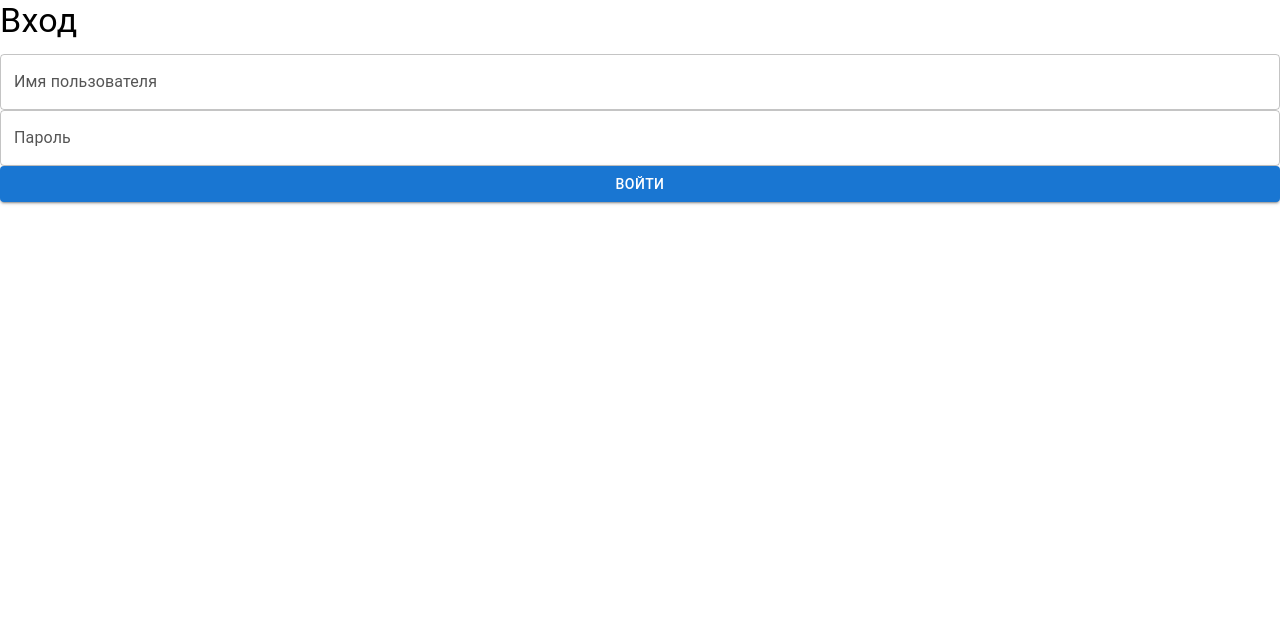
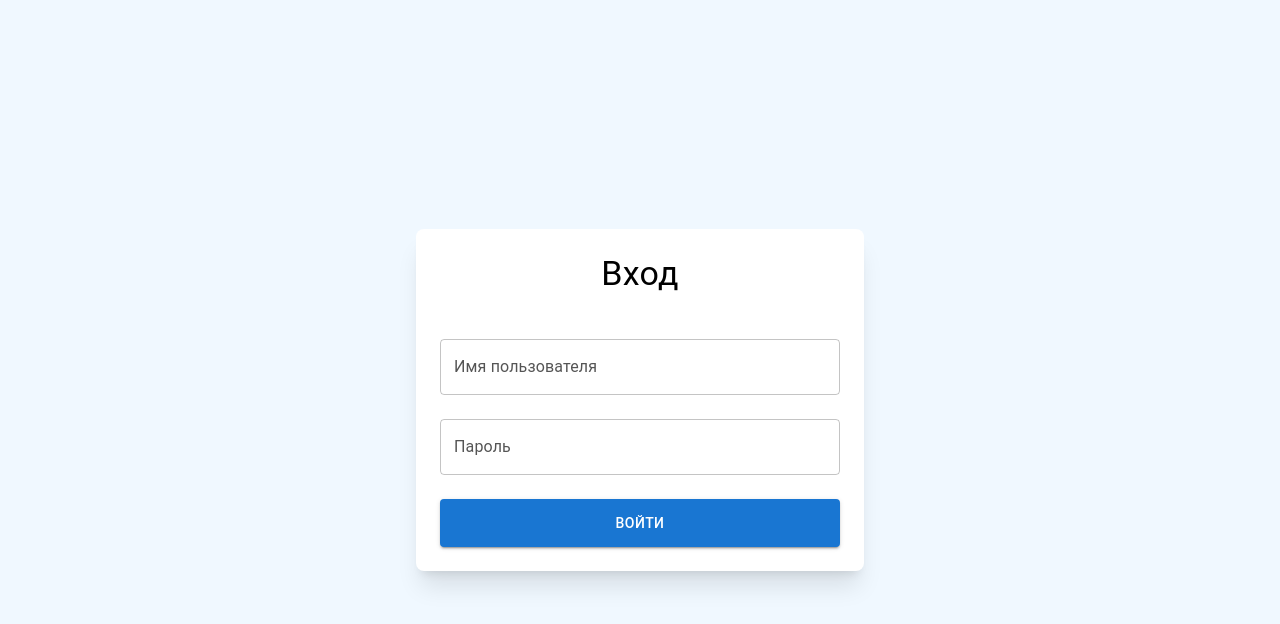
Before and after one commit to Maksouni/trasher-portal-front, a React (Vite) app: page /login in a window 1280 px wide. Shown: the top 624 px of the page. Built offline with nearby package versions, Linux system fonts and the light colour scheme.

Commit message:
login page refactor with tailwind

```diff
--- a/src/App.tsx
+++ b/src/App.tsx
@@ -41,7 +41,7 @@ function App() {
       <div className="app">
         <BrowserRouter>
           <AuthProvider>
-            {window.location.pathname != "/login" && <Header />}
+            <Header />
 
             <Routes>
               <Route
--- a/src/components/Header.tsx
+++ b/src/components/Header.tsx
@@ -16,9 +16,15 @@ import MailIcon from "@mui/icons-material/Mail";
 import FilterListIcon from "@mui/icons-material/FilterList";
 import React from "react";
 import ShowChartIcon from "@mui/icons-material/ShowChart";
+import { useLocation } from "react-router-dom";
 
 export default function Header() {
   const [open, setOpen] = React.useState(false);
+  const location = useLocation();
+
+  if (location.pathname === "/login") {
+    return null;
+  }
 
   const toggleDrawer = (newOpen: boolean) => () => {
     setOpen(newOpen);
--- a/src/index.css
+++ b/src/index.css
@@ -1,5 +1,8 @@
 @import "tailwindcss";
 
+html {
+  background-color: aliceblue;
+}
 /* :root {
   font-family: Inter, system-ui, Avenir, Helvetica, Arial, sans-serif;
   line-height: 1.5;
--- a/src/pages/login/LoginPage.tsx
+++ b/src/pages/login/LoginPage.tsx
@@ -67,8 +67,8 @@ export default function LoginPage() {
   };
 
   return (
-    <div className="login-page">
-      <div className="container">
+    <div className="flex min-h-screen items-center justify-center">
+      <div className="flex flex-col gap-4 items-center p-6 pb-2 bg-white rounded-lg shadow-xl max-w-md max-md:m-3 w-full">
         <Typography variant="h4" component="h1" gutterBottom>
           Вход
         </Typography>
@@ -79,7 +79,7 @@ export default function LoginPage() {
           </Alert>
         )}
 
-        <form onSubmit={handleLogin}>
+        <form className="flex flex-col gap-6 w-full m-4" onSubmit={handleLogin}>
           <TextField
             label="Имя пользователя"
             variant="outlined"
@@ -107,7 +107,13 @@ export default function LoginPage() {
             className="text-field"
           />
 
-          <Button type="submit" variant="contained" color="primary" fullWidth>
+          <Button
+            sx={{ height: "3rem" }}
+            type="submit"
+            variant="contained"
+            color="primary"
+            fullWidth
+          >
             Войти
           </Button>
         </form>
```
